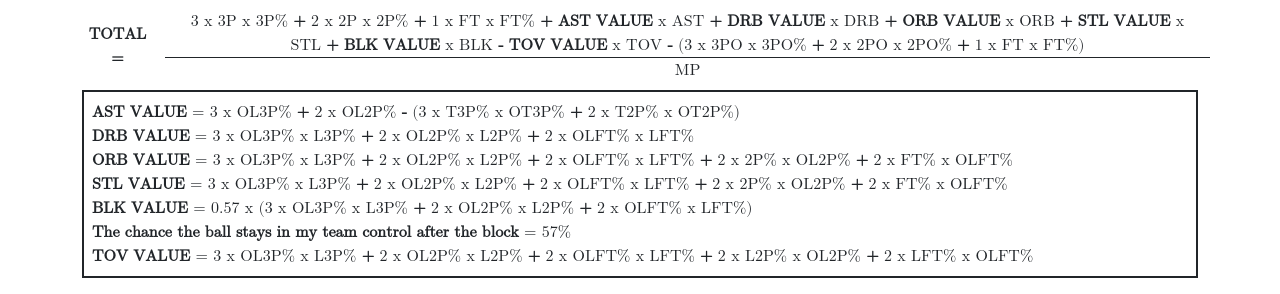
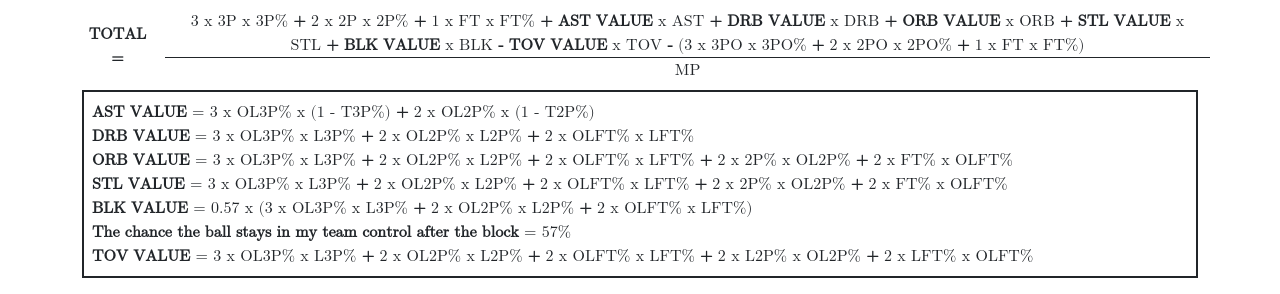
Before and after one commit to d4nieldev/basketball-stats, a Flask app: template templates/basketball_stats.html in a window 1280 px wide. Shown: the part 935-1229 px from the top of the page. Run offline with Flask 2, Linux system fonts and the light colour scheme; the template is opened without the code that fills it, so the values that code supplies are empty.

Commit message:
assist ratio patch

```diff
--- a/static/script.js
+++ b/static/script.js
@@ -176,10 +176,8 @@ $(document).ready(function () {
     ft_league_attack_ratio = parseFloat($("#ft_league_attack_ratio").val());
 
     assist_val =
-      3 * p3_league_attack_ratio +
-      2 * p2_league_attack_ratio -
-      (3 * p3_team_ratio * p3_team_attack_ratio +
-        2 * p2_team_attack_ratio * p2_team_ratio);
+      3 * p3_league_attack_ratio * (1 - p3_team_ratio) +
+      2 * p2_league_attack_ratio * (1 - p2_team_ratio)
     d_rebound_val =
       3 * p3_league_attack_ratio * p3_league_ratio +
       2 * p2_league_attack_ratio * p2_league_ratio +
@@ -197,6 +195,13 @@ $(document).ready(function () {
       d_rebound_val +
       2 * p2_league_ratio * p2_league_attack_ratio +
       2 * ft_league_ratio * ft_league_attack_ratio;
+
+    console.log('assist_val: ' + assist_val);
+    console.log('d_rebound_val: ' + d_rebound_val);
+    console.log('off_rebound_val: ' + off_rebound_val);
+    console.log('steal_val: ' + steal_val);
+    console.log('block_val: ' + block_val);
+    console.log('turnover_val: ' + turnover_val);
 
     total =
       3 * p3_in * p3_ratio +
--- a/templates/basketball_stats.html
+++ b/templates/basketball_stats.html
@@ -175,7 +175,7 @@
                     </div>
                     <h5> </h3>
                     <div class="border border-2 border-dark mb-3 text-start p-2">
-                        <b>AST VALUE</b> = 3 x OL3P% <b>+</b> 2 x OL2P% <b>-</b> (3 x T3P% x OT3P% <b>+</b> 2 x T2P% x OT2P%)
+                        <b>AST VALUE</b> = 3 x OL3P% x (1 - T3P%) <b>+</b> 2 x OL2P% x (1 - T2P%)
                         <br>
                         <b>DRB VALUE</b> = 3 x OL3P% x L3P% <b>+</b> 2 x OL2P% x L2P% <b>+</b> 2 x OLFT% x LFT%
                         <br>
--- a/utils.py
+++ b/utils.py
@@ -159,7 +159,7 @@ def calc_rating(player_stats):
     p2_league_ratio = LeagueStats.p2_league_ratio
     ft_league_ratio = LeagueStats.ft_league_ratio
 
-    assist_val = 3 * p3_league_attack_ratio + 2 * p2_league_attack_ratio - (3 * p3_team_ratio * p3_team_attack_ratio + 2 * p2_team_attack_ratio * p2_team_ratio)
+    assist_val = 3 * p3_league_attack_ratio * (1 - p3_team_ratio) + 2 * p2_league_attack_ratio * (1 - p2_team_ratio)
     d_rebound_val = 3 * p3_league_attack_ratio * p3_league_ratio + 2 * p2_league_attack_ratio * p2_league_ratio + 2 * ft_league_ratio * ft_league_attack_ratio
     off_rebound_val = d_rebound_val + 2 * p2_ratio * p2_league_attack_ratio + 2 * ft_ratio * ft_league_attack_ratio
     steal_val = d_rebound_val + 2 * p2_ratio * p2_league_attack_ratio + 2 * ft_ratio * ft_league_attack_ratio;
```
